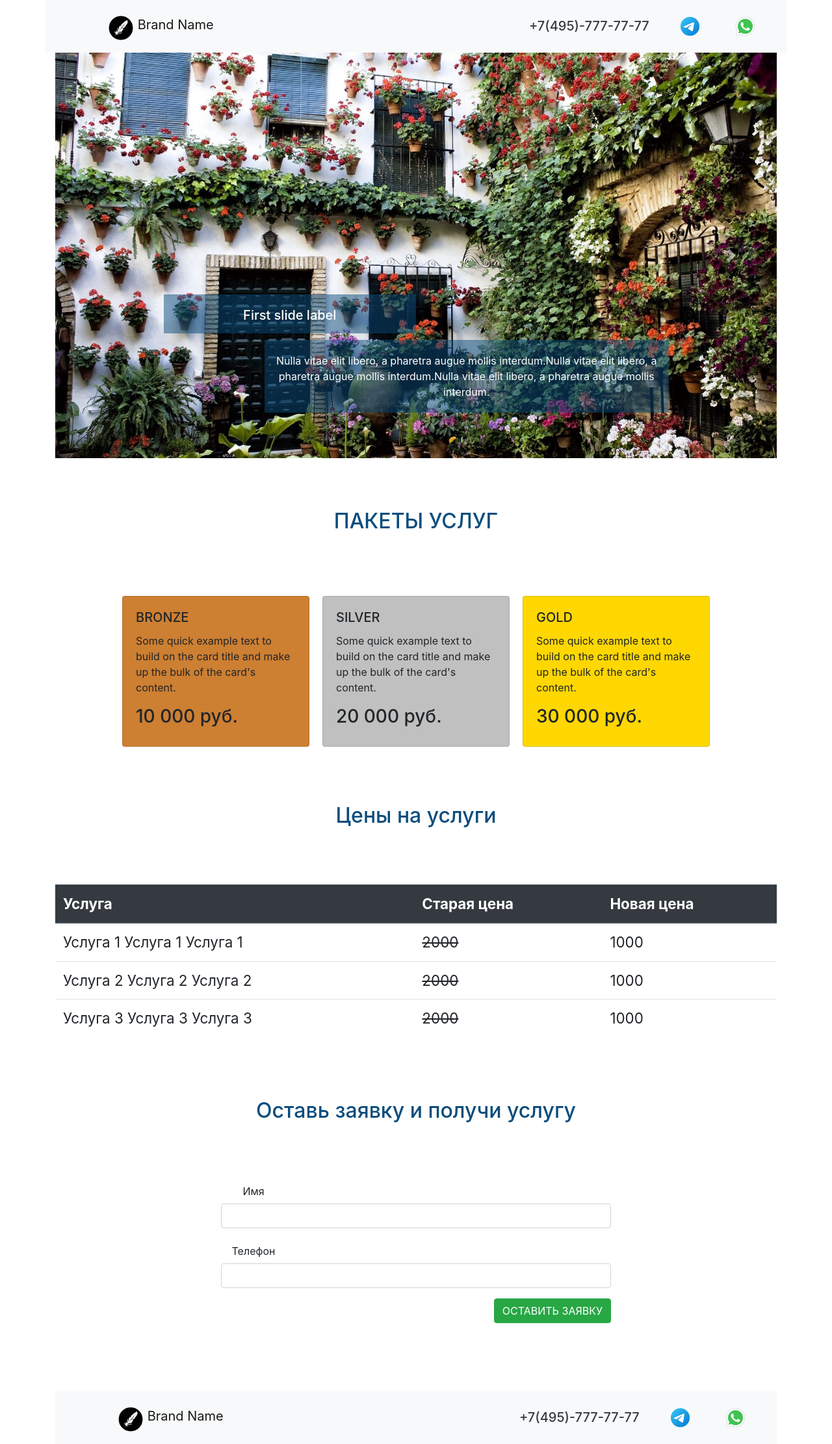
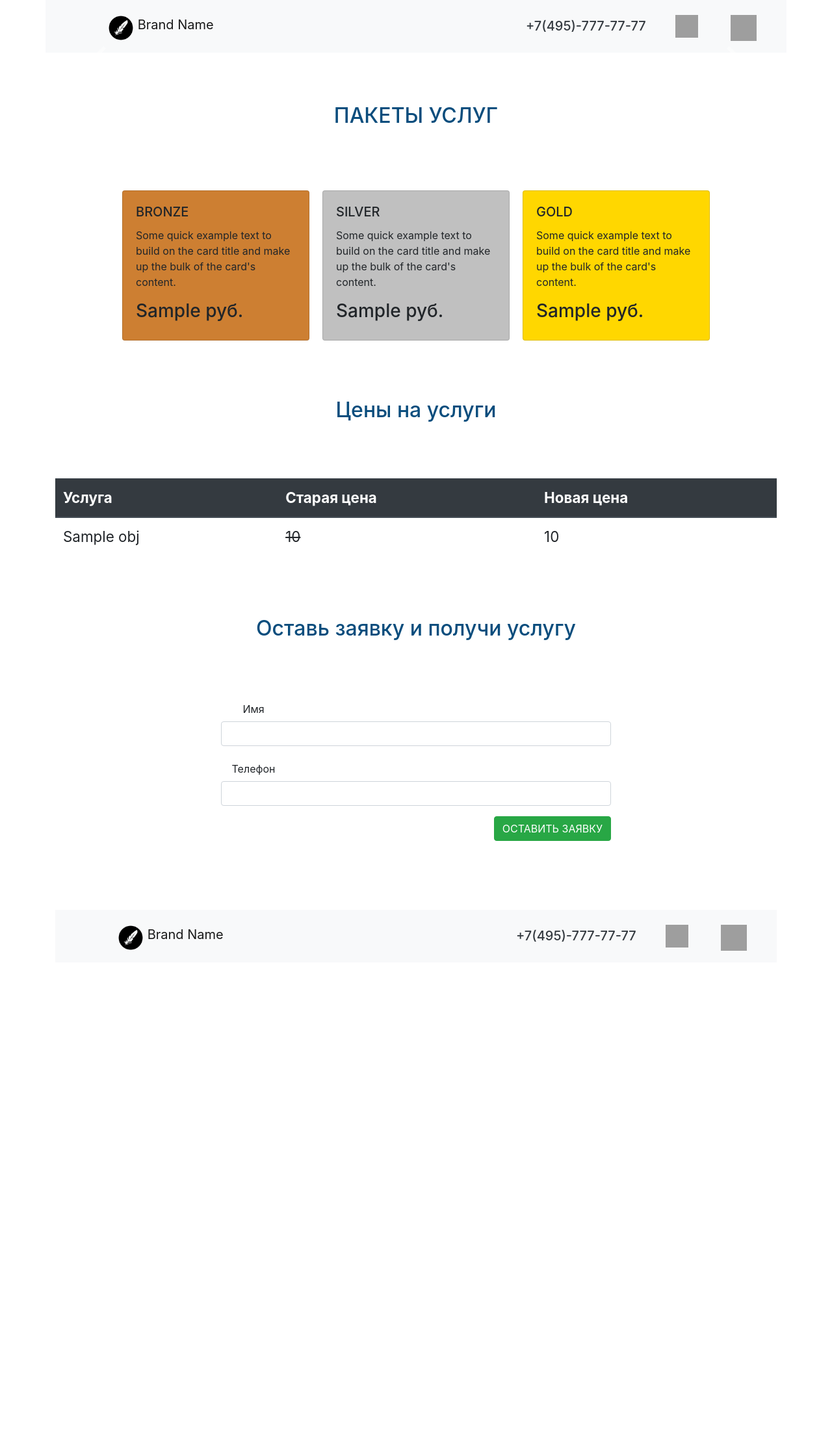
Before and after one commit to trueget/dj_second, a Django app: template something/templates/index.html in a window 1280 px wide. Shown: the whole page at 65% size. After the commit the page ends 1463 px from the top, so only its background shows below. Run offline with Django 4.2, Linux system fonts and the light colour scheme; the template is opened without the code that fills it: values that come from a table or form of the project are taken from there, most other values are stand-ins (such as "Sample title", 1, 10 or a date in 2020); grey boxes marked "Sample" are stand-in pictures; grey boxes are pictures that could not be loaded.

Commit message:
21.06.2022 22:16

```diff
--- a/something/crm/admin.py
+++ b/something/crm/admin.py
@@ -1,5 +1,7 @@
 from django.contrib import admin
-from .models import Order
+from .models import Order, StatusCrm, ComentCrm
 
 # Register your models here.
 admin.site.register(Order)
+admin.site.register(StatusCrm)
+admin.site.register(ComentCrm )
--- a/something/crm/forms.py
+++ b/something/crm/forms.py
@@ -1,5 +1,5 @@
 from django import forms
 
 class OrderForm(forms.Form):
-    name = forms.CharField(max_length=200, required=False)
-    phone = forms.CharField(max_length=200)
+    name = forms.CharField(max_length=200, widget=forms.TextInput(attrs={'class': 'form-control'}))
+    phone = forms.CharField(max_length=200, widget=forms.TextInput(attrs={'class': 'form-control'}))
--- a/something/something/settings.py
+++ b/something/something/settings.py
@@ -31,6 +31,9 @@ ALLOWED_HOSTS = []
 # Application definition
 
 INSTALLED_APPS = [
+    'telebot.apps.TelebotConfig',
+    'price.apps.PriceConfig',
+    'cms.apps.CmsConfig',
     'crm.apps.CrmConfig',
     'django.contrib.admin',
     'django.contrib.auth',
--- a/something/something/static/external.css
+++ b/something/something/static/external.css
@@ -14,11 +14,11 @@
 }
 
 .whatsapp-number {
-  width: 35px;
-  height: 35px;
+  width: 40px;
+  height: 40px;
   float: right;
   margin: 15px 30px 5px 20px;
-  background: url(./img/wp2.png) no-repeat center top / cover;
+  background: url(./img/wa-image-color.png) no-repeat center top / cover;
   transition: 0.5s ease-in-out;
 }
 .telegram-number {
@@ -26,7 +26,7 @@
   height: 35px;
   float: right;
   margin: 15px 30px 5px 20px;
-  background: url(./img/tg2.png) no-repeat center top / cover;
+  background: url(./img/tg-image-color.png) no-repeat center top / cover;
   transition: 0.5s ease-in-out;
 }
 
--- a/something/something/urls.py
+++ b/something/something/urls.py
@@ -22,5 +22,5 @@ from django.conf.urls.static import static
 urlpatterns = [
     path('admin/', admin.site.urls),
     path('', views.first_page),
-    path('thanks/', views.t_page, name='t_page'),
+    path('thanks/', views.thanks_page, name='thanks_page'),
 ] + static(settings.MEDIA_URL, document_root=settings.MEDIA_ROOT)
--- a/something/templates/carusel.html
+++ b/something/templates/carusel.html
@@ -2,27 +2,15 @@
 <section>
   		<div id="carouselExampleCaptions" class="carousel slide container" data-ride="carousel">
 		  <div class="carousel-inner">
-		    <div class="carousel-item active">
-		      <img src="{% static 'img/1.jpeg' %}" class="d-block w-100"  alt="...">
+			  {% for slide in slider_list %}
+		    <div class="carousel-item {{ slide.cms_css }}">
+		      <img src="{{ slide.cms_img.url }}" class="d-block w-100"  alt="...">
 		      <div class="carousel-caption d-none d-md-block">
-		        <h5 class="slaider_h">First slide label</h5>
-		        <p class="slaider_p">Nulla vitae elit libero, a pharetra augue mollis interdum.Nulla vitae elit libero, a pharetra augue mollis interdum.Nulla vitae elit libero, a pharetra augue mollis interdum.</p>
+		        <h5 class="slaider_h">{{ slide.cms_title }}</h5>
+		        <p class="slaider_p">{{ slide.cms_text }}</p>
 		      </div>
 		    </div>
-		    <div class="carousel-item">
-		      <img src="{% static 'img/2.jpeg' %}" class="d-block w-100"  alt="...">
-		      <div class="carousel-caption d-none d-md-block">
-		        <h5 class="slaider_h">Second slide label</h5>
-		        <p class="slaider_p">Lorem ipsum dolor sit amet, consectetur adipiscing elit. Lorem ipsum dolor sit amet, consectetur adipiscing elit. Lorem ipsum dolor sit amet, consectetur adipiscing elit.</p>
-		      </div>
-		    </div>
-		    <div class="carousel-item">
-		      <img src="{% static 'img/4.jpeg' %}" class="d-block w-100"  alt="...">
-		      <div class="carousel-caption d-none d-md-block">
-		        <h5 class="slaider_h">Third slide label</h5>
-		        <p class="slaider_p">Praesent commodo cursus magna, vel scelerisque nisl consectetur. Praesent commodo cursus magna, vel scelerisque nisl consectetur. Praesent commodo cursus magna, vel scelerisque nisl consectetur.</p>
-		      </div>
-		    </div>
+			  {% endfor %}
 		  </div>
 		  <a class="carousel-control-prev" href="#carouselExampleCaptions" role="button" data-slide="prev">
 		    <span class="carousel-control-prev-icon" aria-hidden="true"></span>
--- a/something/templates/index.html
+++ b/something/templates/index.html
@@ -11,16 +11,17 @@
   		<div class="container class_form">
   			<h1 class="text-3">Оставь заявку и получи услугу</h1>
   			<div class="row justify-content-center">
-  			<form action="" method="" style="width: 50%;">
+  			<form action="{% url 'thanks_page' %}" method="POST" style="width: 50%;">
+				{% csrf_token %}
 			  <div class="form-group row">
 			    <label for="inputEmail3" class="col-sm-2 col-form-label">Имя</label><br>
-			      <input type="text" class="form-control" name="name">
+				  {{ form.name }}
 			    <div class="">
 			    </div>
 			  </div>
 			  <div class="form-group row">
 			    <label for="inputEmail3" class="col-sm-2 col-form-label">Телефон</label><br>
-			      <input type="text" class="form-control" name="phone">
+				  {{ form.phone }}
 			    <div class="">
 			    </div>
 			  </div>
--- a/something/templates/price.html
+++ b/something/templates/price.html
@@ -6,21 +6,21 @@
 				  <div class="card-body">
 				    <h5 class="card-title">BRONZE</h5>
 				    <p class="card-text">Some quick example text to build on the card title and make up the bulk of the card's content.</p>
-				    <h3>10 000 руб.</h3>
+				    <h3>{{ pc_1 }} руб.</h3>
 				  </div>
 				</div>
 				<div class="card product_card" style="width: 18rem; background-color: #c0c0c0;">
 				  <div class="card-body">
 				    <h5 class="card-title">SILVER</h5>
 				    <p class="card-text">Some quick example text to build on the card title and make up the bulk of the card's content.</p>
-				    <h3>20 000 руб.</h3>
+				    <h3>{{ pc_2 }} руб.</h3>
 				  </div>
 				</div>
 				<div class="card product_card" style="width: 18rem; background-color: #ffd700;">
 				  <div class="card-body">
 				    <h5 class="card-title">GOLD</h5>
 				    <p class="card-text">Some quick example text to build on the card title and make up the bulk of the card's content.</p>
-				    <h3>30 000 руб.</h3>
+				    <h3>{{ pc_3 }} руб.</h3>
 				  </div>
 				</div>
   			</div>
@@ -39,21 +39,13 @@
 			    </tr>
 			  </thead>
 			  <tbody>
+			  {% for obj in price_table %}
 			    <tr>
-			      <td>Услуга 1 Услуга 1 Услуга 1</td>
-			      <td><del>2000</del></td>
-			      <td>1000</td>
+			      <td>{{ obj.pt_title }}</td>
+			      <td><del>{{ obj.pt_old_price }}</del></td>
+			      <td>{{ obj.pt_new_price }}</td>
 			    </tr>
-			    <tr>
-			      <td>Услуга 2 Услуга 2 Услуга 2</td>
-			      <td><del>2000</del></td>
-			      <td>1000</td>
-			    </tr>
-			    <tr>
-			      <td>Услуга 3 Услуга 3 Услуга 3</td>
-			      <td><del>2000</del></td>
-			      <td>1000</td>
-			    </tr>
+			  {% endfor %}
 			  </tbody>
 			</table>
   		</div>
--- a/something/templates/thanks.html
+++ b/something/templates/thanks.html
@@ -5,7 +5,7 @@
 	<!-- Спасибо -->
   	<section>
   		<div class="container">
-  			<CENTER style = 'margin-top: 35%; margin-bottom: 35%;'><h1>Спасибо за заявку!</h1></CENTER>
+  			<CENTER style = 'margin-top: 35%; margin-bottom: 35%;'><h1>{{ name }}, Спасибо за заявку!</h1></CENTER>
   		</div>
   	</section>
   	<!-- Спасибо -->
```
Also changed, not shown: something/crm/models.py (+27 -2 lines), something/crm/views.py (+19 -6 lines), something/db.sqlite3, something/something/static/img/tg2.png (deleted), something/something/static/img/wp2.png (deleted).
